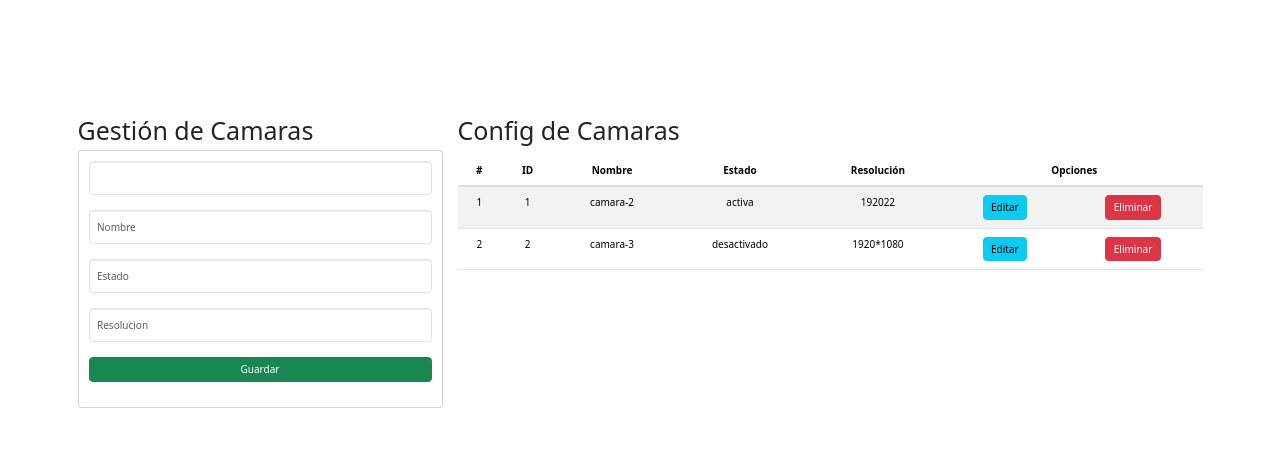
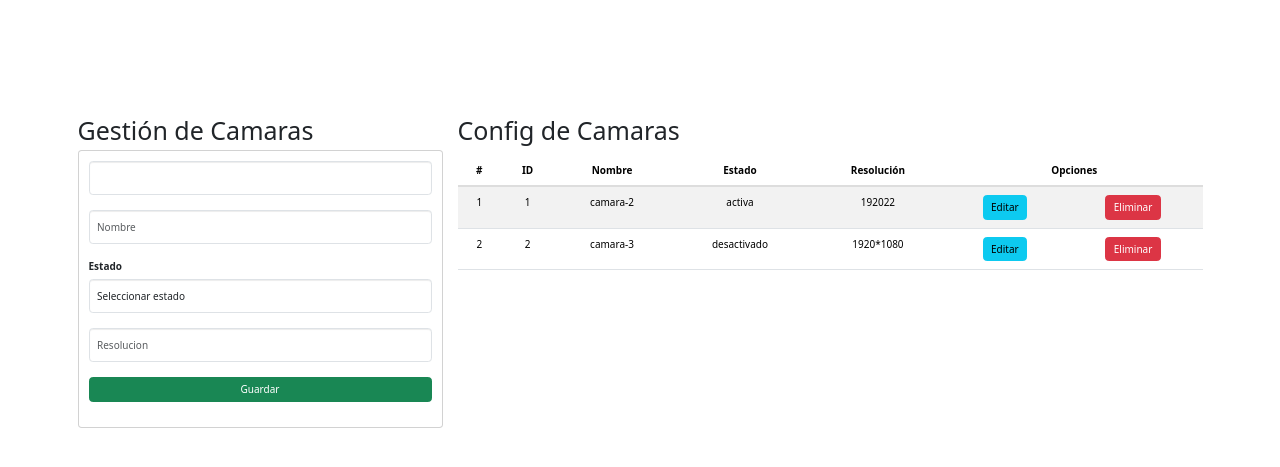
Before and after one commit to christpaul01/DetectorDeInfraccion, a Django app: page /camaras/ in a window 1280 px wide. Shown: the part 62-529 px from the top of the page. Run offline with Django 5.2, Linux system fonts and the light colour scheme; data comes from the database, SQL or seed files in the repository; both versions use the stored data as it was after the commit; some libraries are stand-ins or nearby versions.

Commit message:
Cambios View Camara

```diff
--- a/camaras/templates/configCamaras.html
+++ b/camaras/templates/configCamaras.html
@@ -10,16 +10,19 @@
               <div class="card-body" >
                   <form action="/registrarCamara/" method="POST"> {%csrf_token%}
                       <div class="form-group">
-                          <input type="text" id="idCamara" name="idCamara" class="form-control"  min="1" max="9" required>
+                          <input type="number" id="idCamara" name="idCamara" class="form-control"  min="1" max="9" required>
                       </div>
                       <div class="form-group">
                           <input type="text" id="nombreCamara" name="nombreCamara" class="form-control" placeholder="Nombre"  maxlength="20" required>
                       </div>
+                       <div class="form-group"> <label for="estadoCamara">Estado</label>
+                           <select id="estadoCamara" name="estadoCamara" class="form-control" required>
+                           <option value="">Seleccionar estado</option> <option value="activo">Activo</option> <option value="desactivado">Desactivado</option>
+                           </select>
+                       </div>
+
                       <div class="form-group">
-                          <input type="text" id="estadoCamara" name="estadoCamara" class="form-control" placeholder="Estado" minlength="6" maxlength="6" required>
-                      </div>
-                      <div class="form-group">
-                          <input type="text" id="resolucionCamara" name="resolucionCamara" class="form-control" placeholder="Resolucion" minlength="6" maxlength="6" required>
+                          <input type="text" id="resolucionCamara" name="resolucionCamara" class="form-control" placeholder="Resolucion" minlength="9" maxlength="10" required>
                       </div>
                        <div class="form-group">
                            <button type="submit" class="btn btn-success btn-block text-white">Guardar</button>
```
Also changed, not shown: camara.db.
